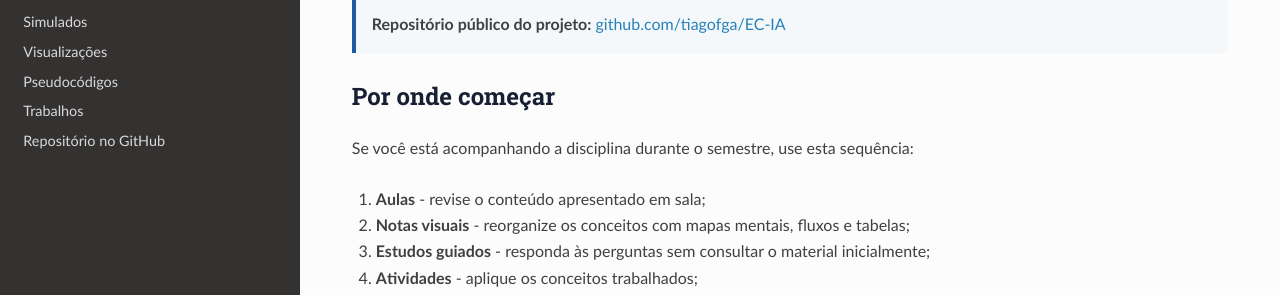
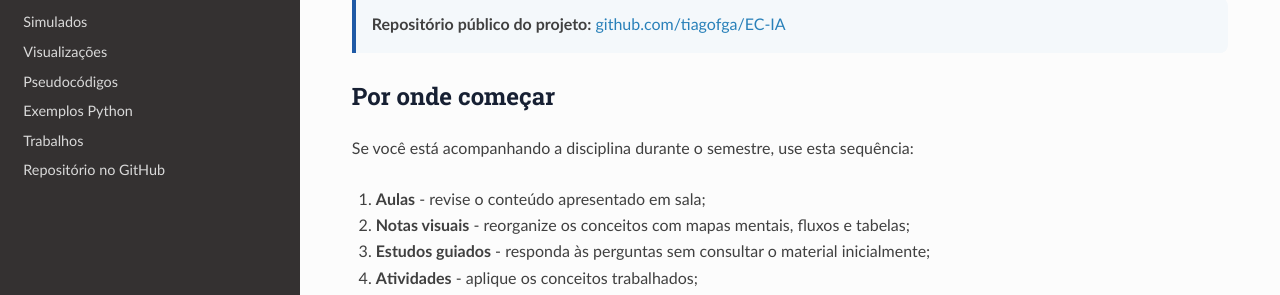
Before and after one commit to tiagofga/EC-IA, an MkDocs documentation site: the page built from docs/index.md, in a window 1280 px wide. Shown: the part 323-618 px from the top of the page. Built offline with MkDocs 1.6.1, drawn with Linux system fonts in a browser that asks for light colours; nearby versions of some CDN libraries.

Commit message:
feat(trabalho-02): update site navigation and publication

```diff
--- a/mkdocs.yml
+++ b/mkdocs.yml
@@ -31,5 +31,6 @@ nav:
   - Simulados: simulados/index.md
   - Visualizações: visualizacoes/index.md
   - Pseudocódigos: pseudocodigos/index.md
+  - Exemplos Python: exemplos/index.md
   - Trabalhos: trabalhos/index.md
   - Repositório no GitHub: https://github.com/tiagofga/EC-IA
```
